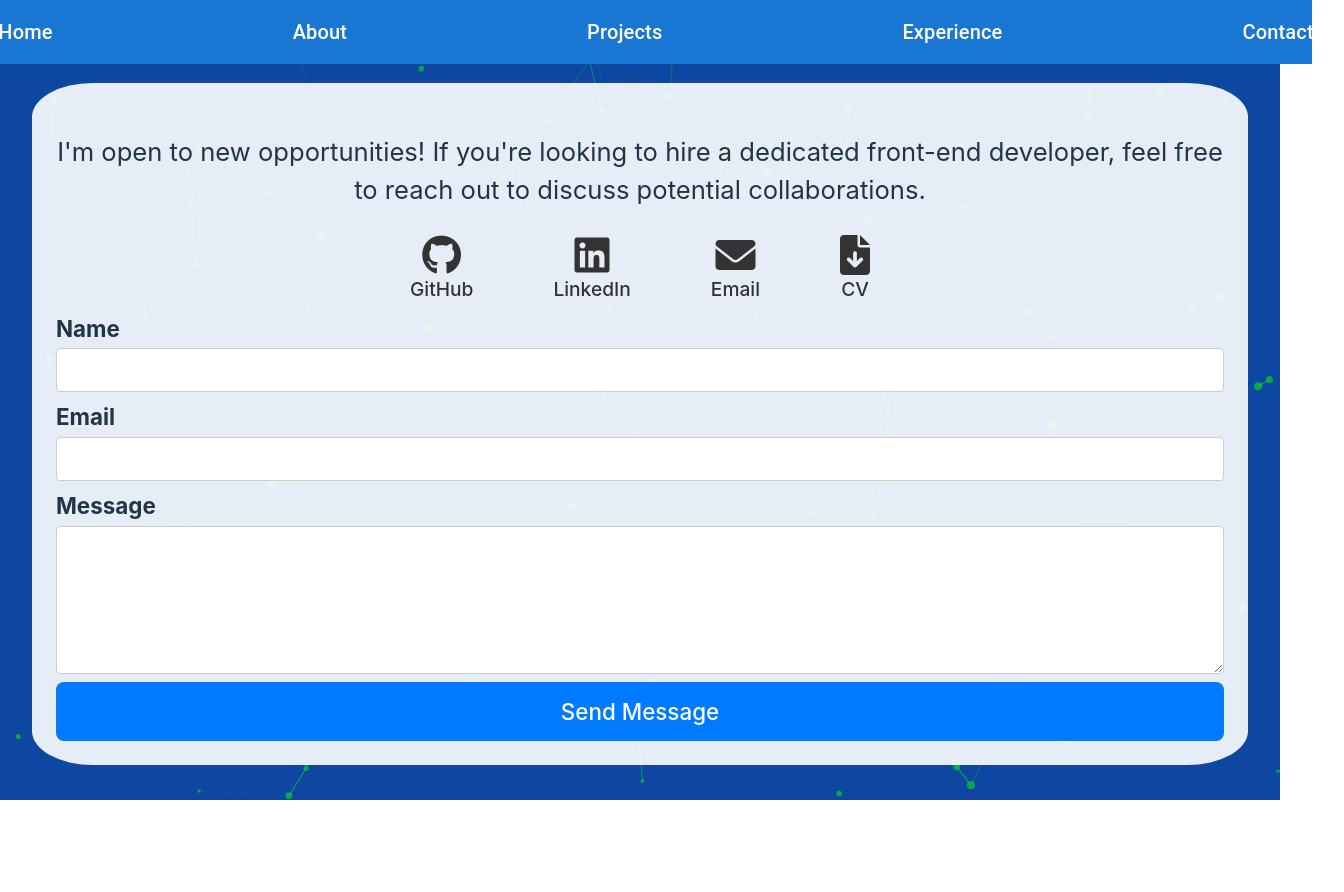
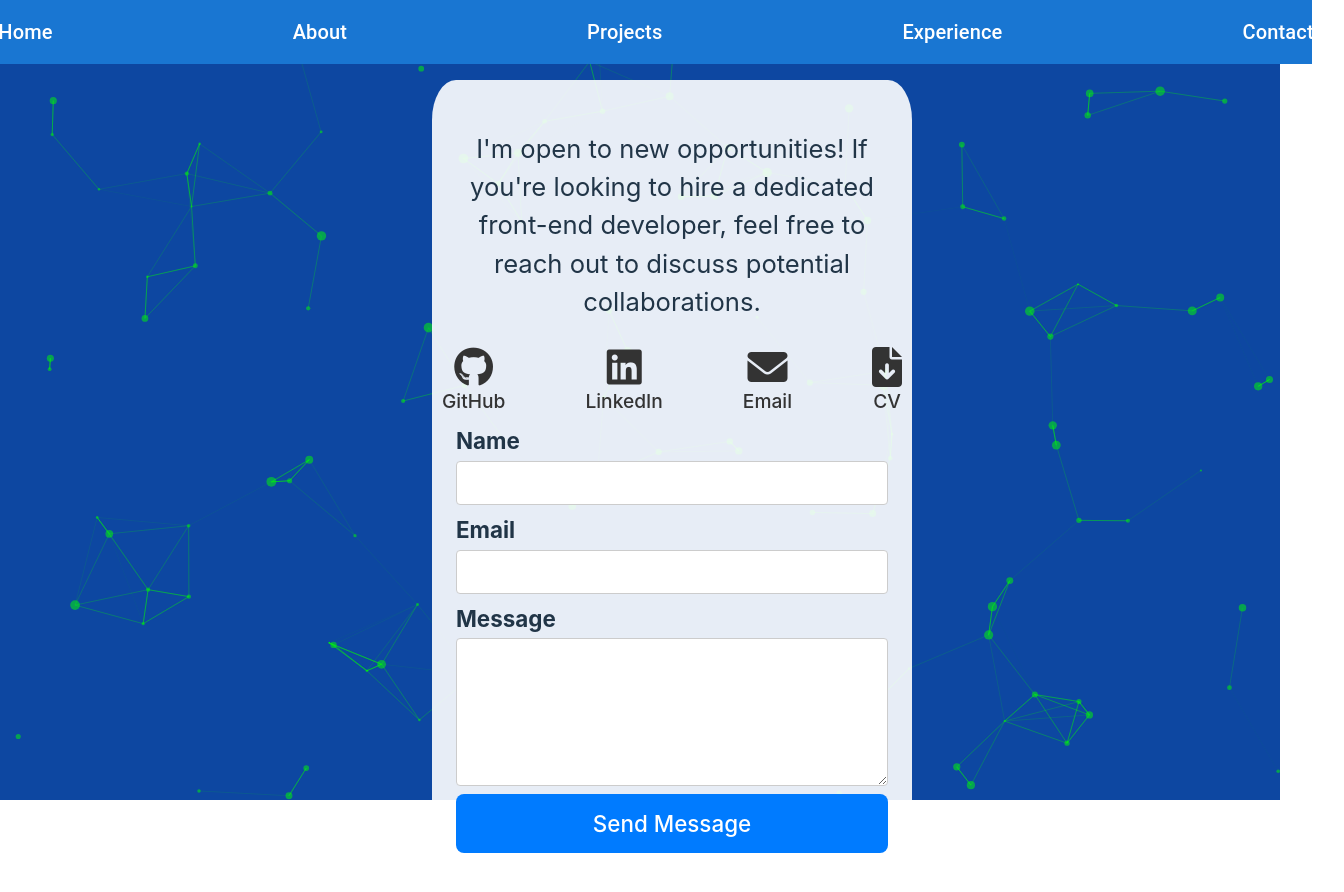
Before and after one commit to todor-savov/personal-portfolio, a React (Vite) app in the folder personal-portfolio/: page /contact in a window 1280 px wide. Shown: the top 892 px of the page, 1344 px wide, since content can reach past the window. Before the commit the page ends 800 px from the top, so only its background shows below. Built offline with nearby package versions, Linux system fonts and the light colour scheme.

Commit message:
Add left and right margins to the .contact-container in Contact.css for better poisitioning on screen with different resolution

```diff
--- a/personal-portfolio/src/components/Contact/Contact.css
+++ b/personal-portfolio/src/components/Contact/Contact.css
@@ -1,10 +1,12 @@
 .contact-container {
+    display: flex;
+    flex-direction: column;
+    justify-content: center;
     background-color: rgba(255, 255, 255, 0.9);
     border-radius: 5%;
     padding: 1rem;
-    display: flex;
-    flex-direction: column;
-    justify-content: center;
+    margin-left: 1rem;
+    margin-right: 1rem;
 }
 
 .contact-left p {
@@ -165,6 +167,11 @@
 }
 
 @media (min-width: 481px) and (max-width: 768px) {
+    .contact-container {
+        margin-left: 5rem;
+        margin-right: 5rem;
+    }
+
     .contact-left p {
         font-size: 1.2rem;
     }
@@ -203,6 +210,11 @@
 }
 
 @media (min-width: 769px) and (max-width: 1024px) {
+    .contact-container {
+        margin-left: 5rem;
+        margin-right: 5rem;
+    }
+
     .contact-left p {
         font-size: 1.4rem;
     }
@@ -243,6 +255,8 @@
 @media (min-width: 1025px) {
     .contact-container {
         padding: 1.5rem;
+        margin-left: 25rem;
+        margin-right: 25rem;
     }
 
     .contact-left p {
```
